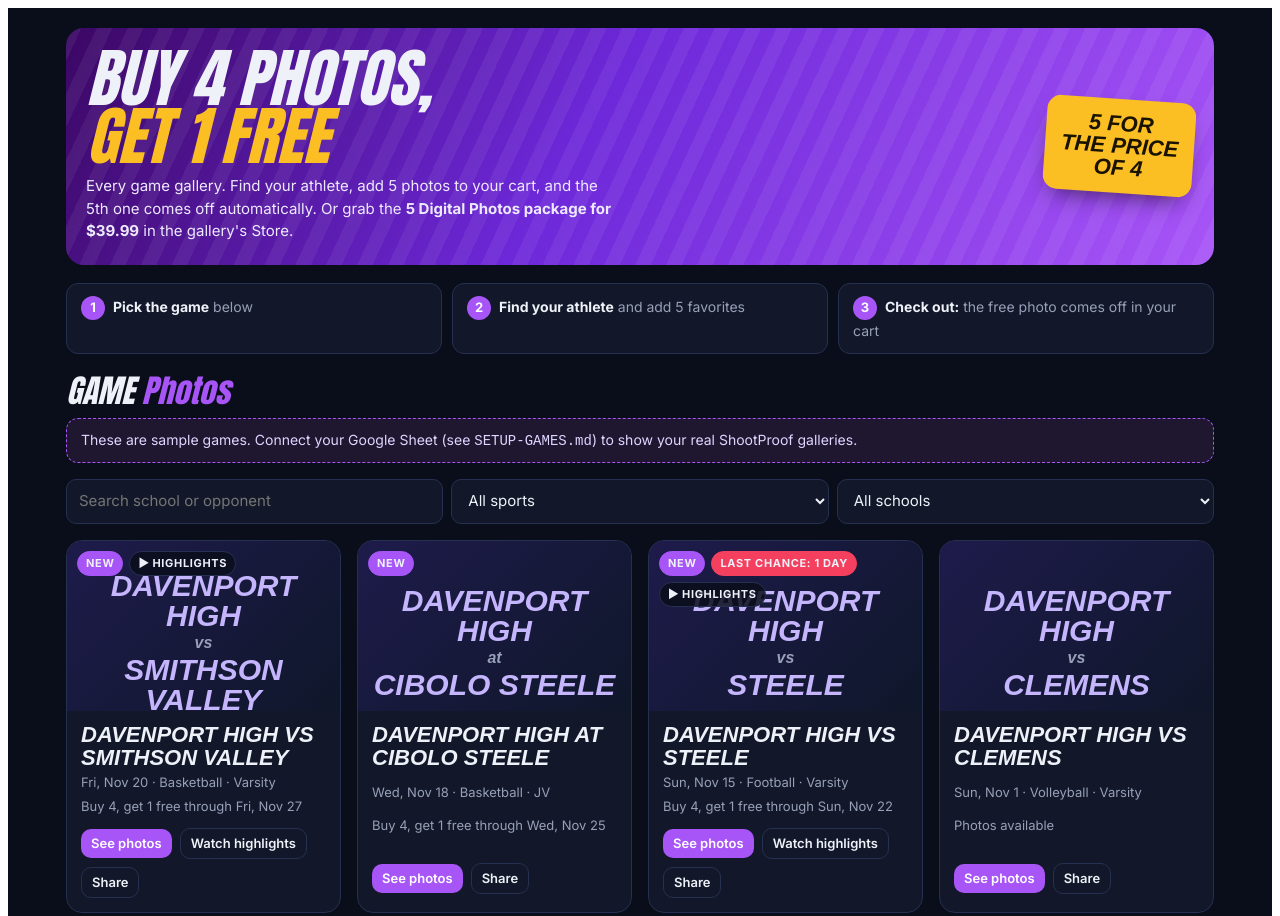
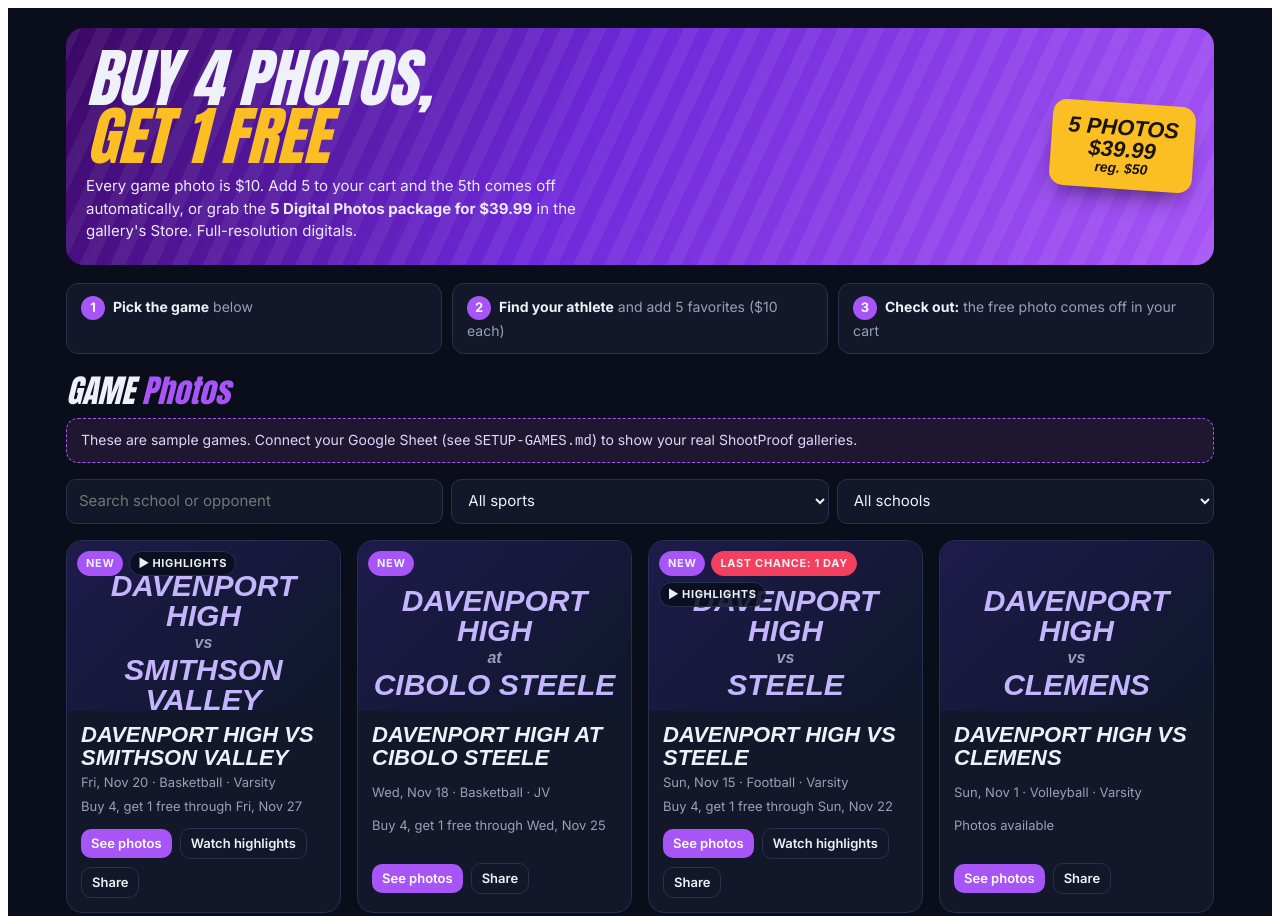
Before and after one commit to wthigpen/gmafocus-cards, a plain HTML site: page airo/game-photos.html in a window 1280 px wide. Shown: the top 916 px of the page. Drawn offline with Linux system fonts and the light colour scheme; a web font is replaced by a local one.

Commit message:
Game Photos: show $10 per photo and 5 for $39.99
Co-Authored-By: Claude Opus 5.5 <noreply@anthropic.com>
Claude-Session: https://claude.ai/code/session_01Cd2YT1uXfkaDtv6ST8tDSF

```diff
--- a/airo/game-photos.html
+++ b/airo/game-photos.html
@@ -82,14 +82,14 @@
   <section class="deal" aria-label="Current offer">
     <div>
       <h1 class="big">Buy 4 photos,<br><b>get 1 free</b></h1>
-      <p id="dealText">Every game gallery. Find your athlete, add 5 photos to your cart, and the 5th one comes off automatically. Or grab the <b>5 Digital Photos package for $39.99</b> in the gallery's Store.</p>
+      <p id="dealText">Every game photo is $10. Add 5 to your cart and the 5th comes off automatically, or grab the <b>5 Digital Photos package for $39.99</b> in the gallery's Store. Full-resolution digitals.</p>
     </div>
-    <div class="tag">5 for<br>the price<br>of 4</div>
+    <div class="tag">5 photos<br>$39.99<br><small style="font-size:14px">reg. $50</small></div>
   </section>
 
   <ol class="steps">
     <li><b>Pick the game</b> below</li>
-    <li><b>Find your athlete</b> and add 5 favorites</li>
+    <li><b>Find your athlete</b> and add 5 favorites ($10 each)</li>
     <li><b>Check out:</b> the free photo comes off in your cart</li>
   </ol>
 
```
Also changed, not shown: games.html (+3 -3 lines).
